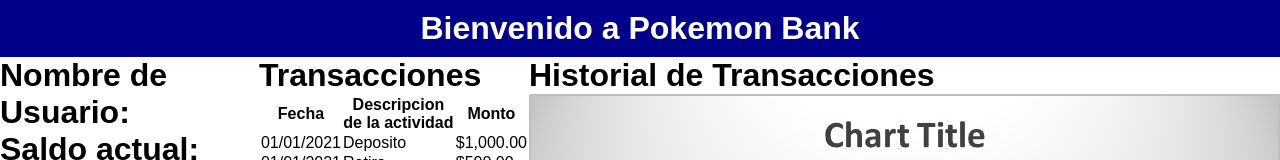
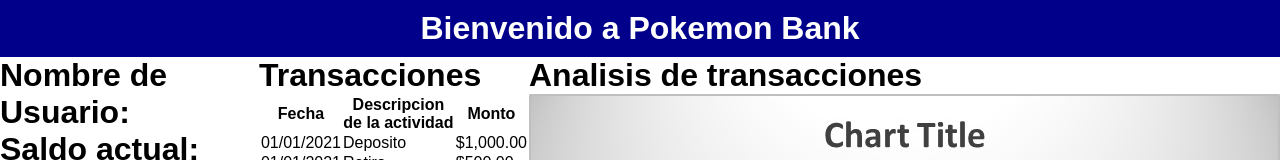
Before and after one commit to itechlive/LIC941G01T, a plain HTML site: page Desafio2/ATM/opt/balance.html in a window 1280 px wide. Shown: the top 160 px of the page. Drawn offline with Linux system fonts and the light colour scheme.

Commit message:
Update balance.html
There was a spelling mistake

```diff
--- a/Desafio2/ATM/opt/balance.html
+++ b/Desafio2/ATM/opt/balance.html
@@ -74,7 +74,7 @@
             </table>
          </div>
          <div class = "graph">
-            <h1>Historial de Transacciones</h1>
+            <h1>Analisis de transacciones</h1>
             <img src="../img/chart.jpg" alt="Graph">
             <div class="bottom">
                 <button onclick="window.location.href='../main.html'">Regresar al Menu</button>
```
